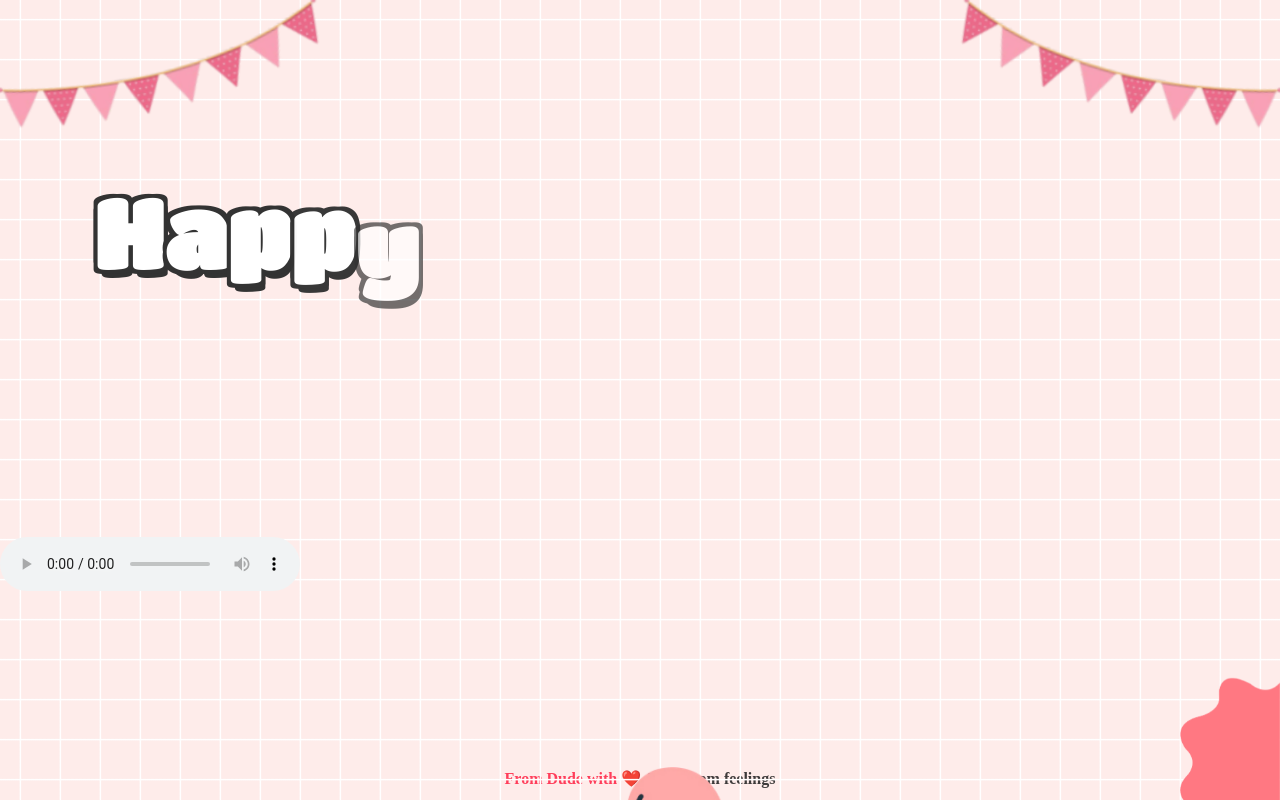
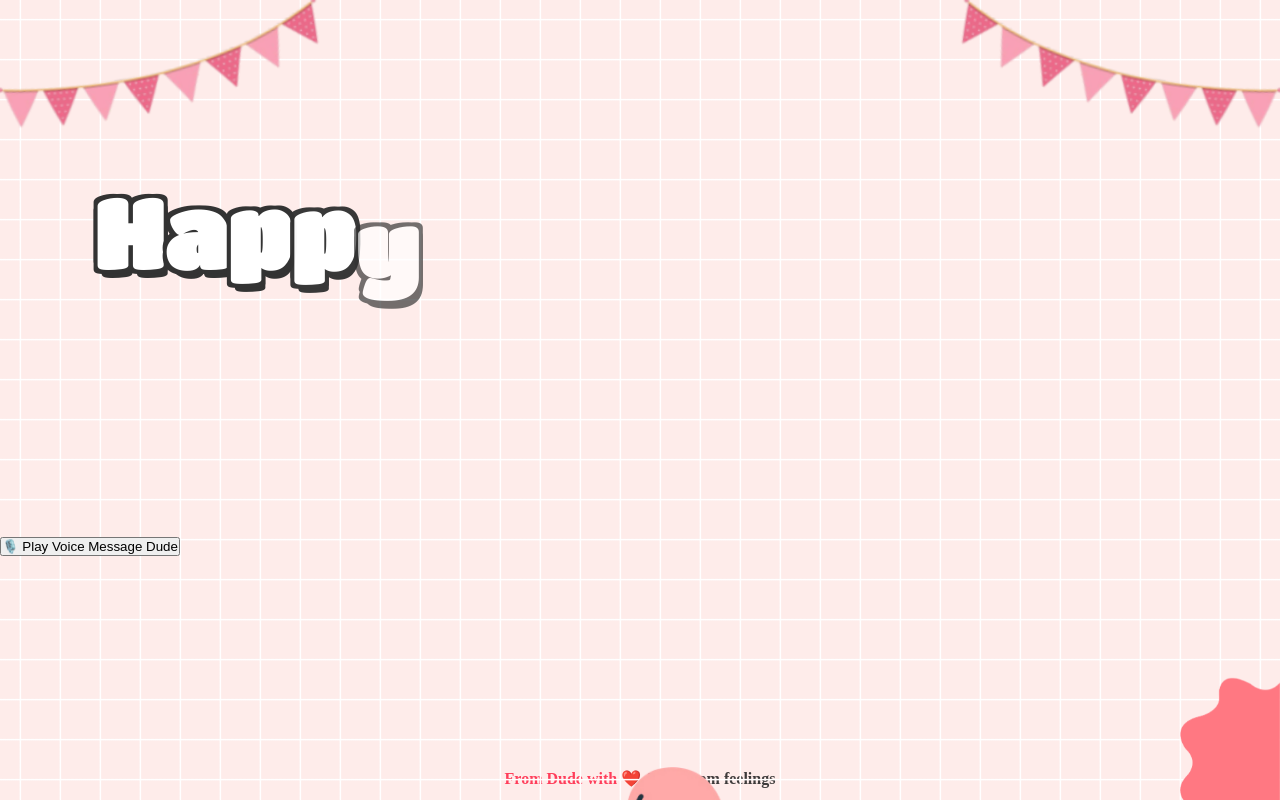
Before and after one commit to iammaani31/S_Birthday, a plain HTML site: page index.html in a window 1280 px wide. Drawn offline with nearby package versions, Linux system fonts and the light colour scheme; a web font is replaced by a local one.

Commit message:
Update index.html

```diff
--- a/index.html
+++ b/index.html
@@ -113,16 +113,13 @@
       </div>
 
        <!-- 🎤 Voice Message Button -->
-            <!-- <button id="voiceBtn" class="voice-btn">
-              🎙️ Play Voice Message Putri
-            </button> -->
+            <button id="voiceBtn" class="voice-btn">
+              🎙️ Play Voice Message Dude
+            </button>
 
             <!-- 🎧 Audio File -->
-            <!-- <audio id="voiceAudio" src="2.mp3"></audio> -->
+            <audio id="voiceAudio" src="2.mp3"></audio>
 
-      <audio controls loop autoplay>
-  <source src="2.mp3" type="audio/mpeg">
-</audio>
 
       <div class="decorate_star star1" style="--t: 15s"></div>
       <div class="decorate_star star2" style="--t: 15.2s"></div>
```
